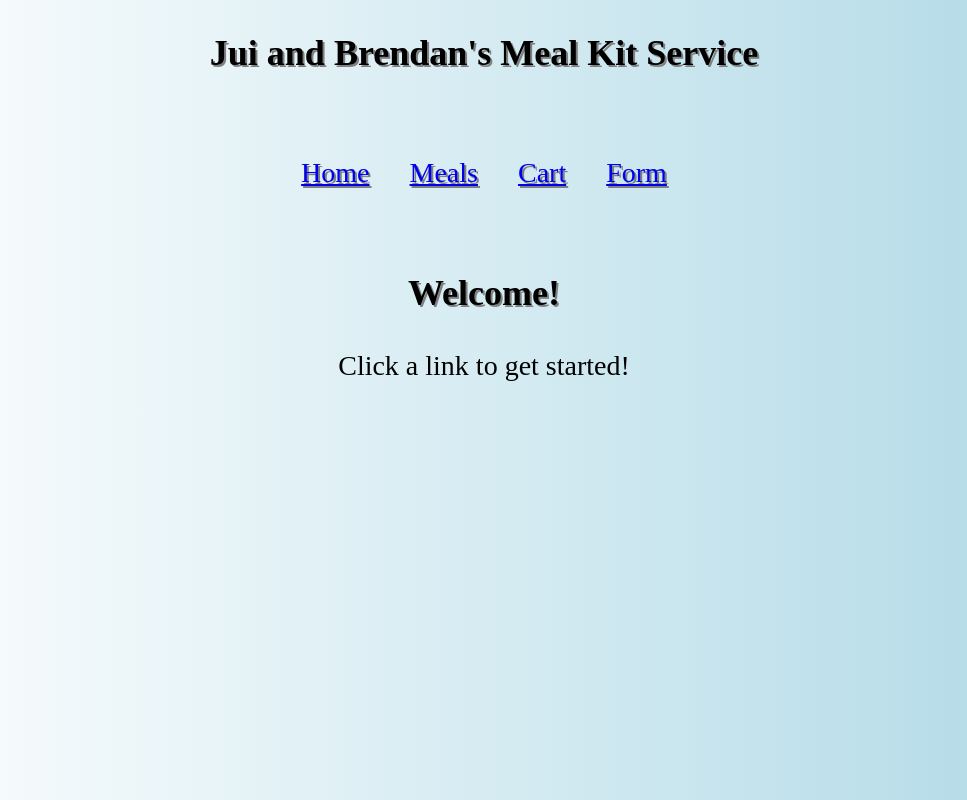
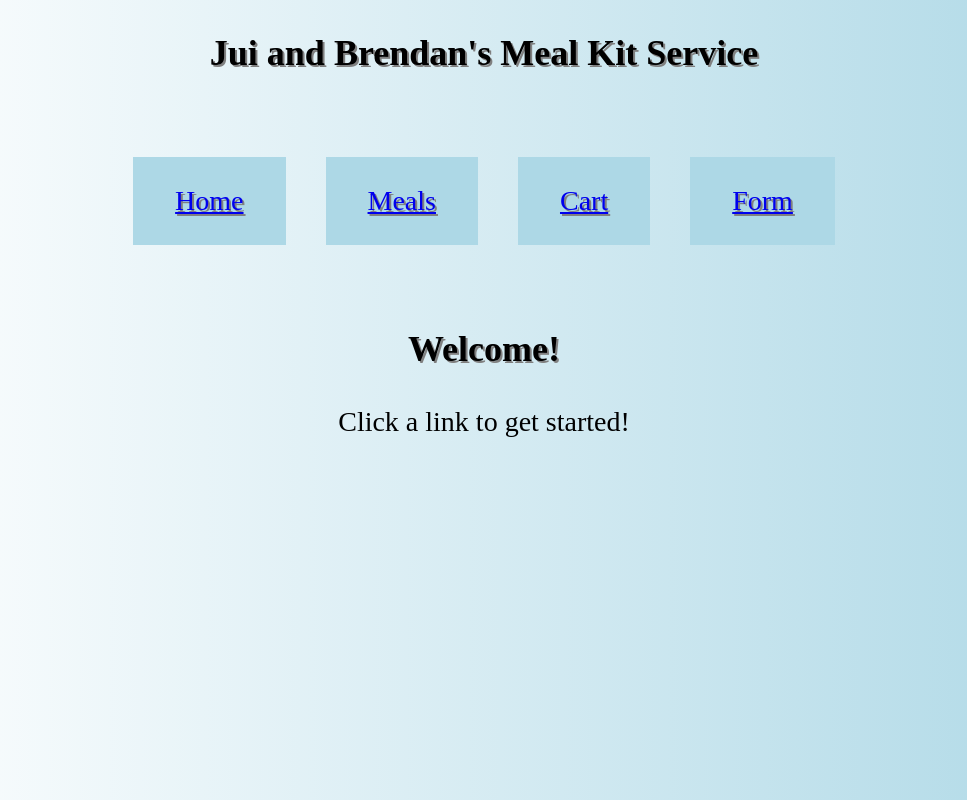
Before and after one commit to BrendanHumphries/Phase-2-Project, a React (Create React App) app: page / in a window 1280 px wide. Shown: the whole page, without its empty margins (156-1123 px from the left). Built offline with nearby package versions, Linux system fonts and the light colour scheme; no server answers.

Commit message:
fixed cart

```diff
--- a/src/components/CartItem.js
+++ b/src/components/CartItem.js
@@ -1,9 +1,9 @@
 function CartItem({item, handleRemoveFromCart}) {
     return (
         <>
-            <h4>{item.name}</h4>
-            <p>$ {item.price}</p>
-            <button onClick={() => handleRemoveFromCart(item)}>Remove From Cart</button>
+            <h4 className="itemincart">{item.name}</h4>
+            <p className="itemincart">$ {item.price}</p>
+            <button className="itemincart" onClick={() => handleRemoveFromCart(item)}>Remove From Cart</button>
         </>
     )
 }
--- a/src/components/MealCard.js
+++ b/src/components/MealCard.js
@@ -35,7 +35,7 @@ function MealCard({meal:{name, description, image, comments, price}, meal, handl
             </div>
         )
     } else {
-        return <p>Added to cart!</p>
+        return <p id="added">Added to cart!</p>
     }
 }
 
--- a/src/index.css
+++ b/src/index.css
@@ -32,6 +32,30 @@
     margin: 20px;
     font-family: Brush Script MT,cursive;
     text-shadow: 2px 2px grey;
+    border: 0;
+    background: lightyellow;
+    padding: 1em 1.5em;
+    /* box-shadow: 3px, 6px; */
+    cursor: pointer;
+    position: relative;
+    z-index: 1;
+}
+
+.navBarLink::after {
+    content: "";
+    position: absolute;
+    top: 0;
+    left: 0;
+    width: 100%;
+    height: 100%;
+    background: lightblue;
+    z-index: -1;
+    transition: transform 300ms;
+}
+
+.navBarLink:hover::after {
+    transform: scaleX(0);
+    transform-origin: right;
 }
 
 
@@ -87,6 +111,12 @@ body {
     justify-content: center;
     font-family: Brush Script MT,cursive;
     /* text-shadow: 2px 2px grey; */
+}
+
+#added {
+    display: flex;
+    align-items: flex-end;
+    justify-content: center;
 }
 
 #form1 {
@@ -184,3 +214,12 @@ body {
     justify-content: center;
     background-color: yellow;
 } */
+
+.itemincart{
+    /* display: block; */
+    margin: auto;
+    display: flex;
+    align-items: flex-end;
+    justify-content: center;
+    margin-top: 10px;
+}
```
